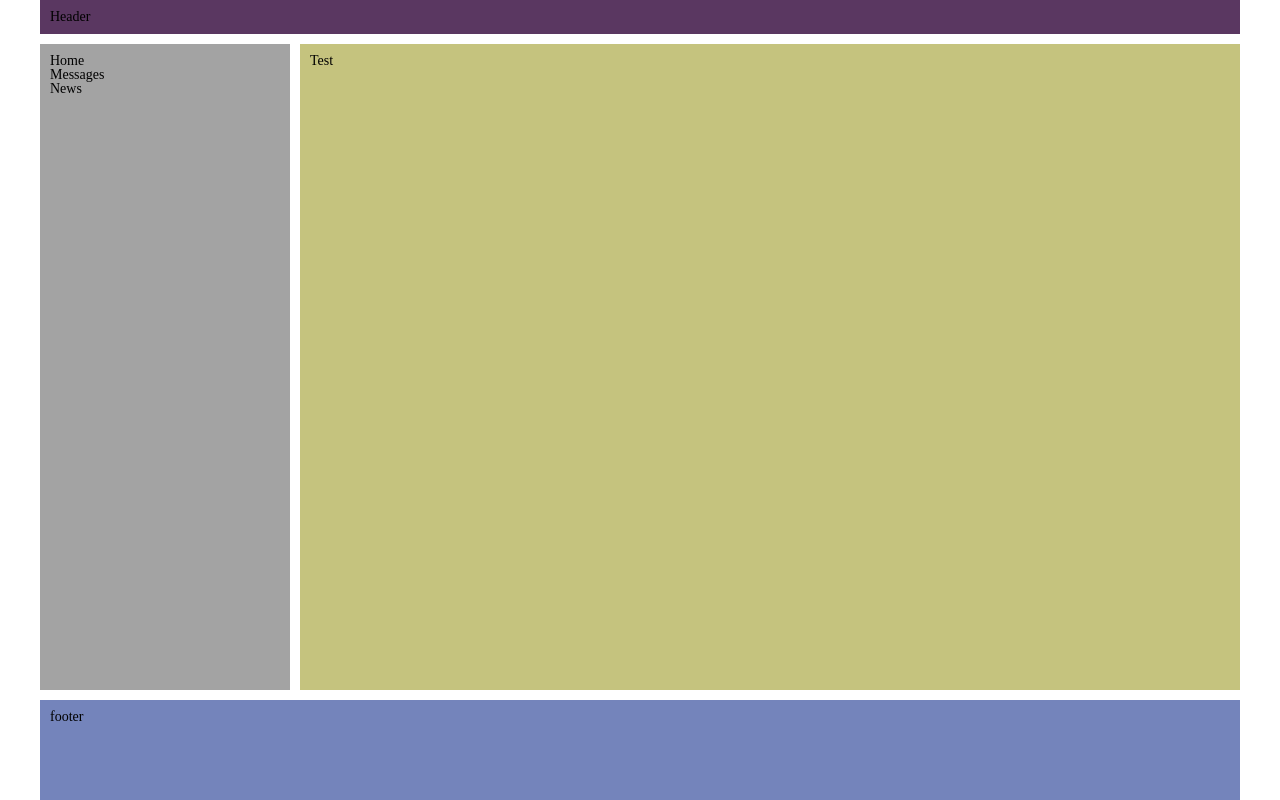
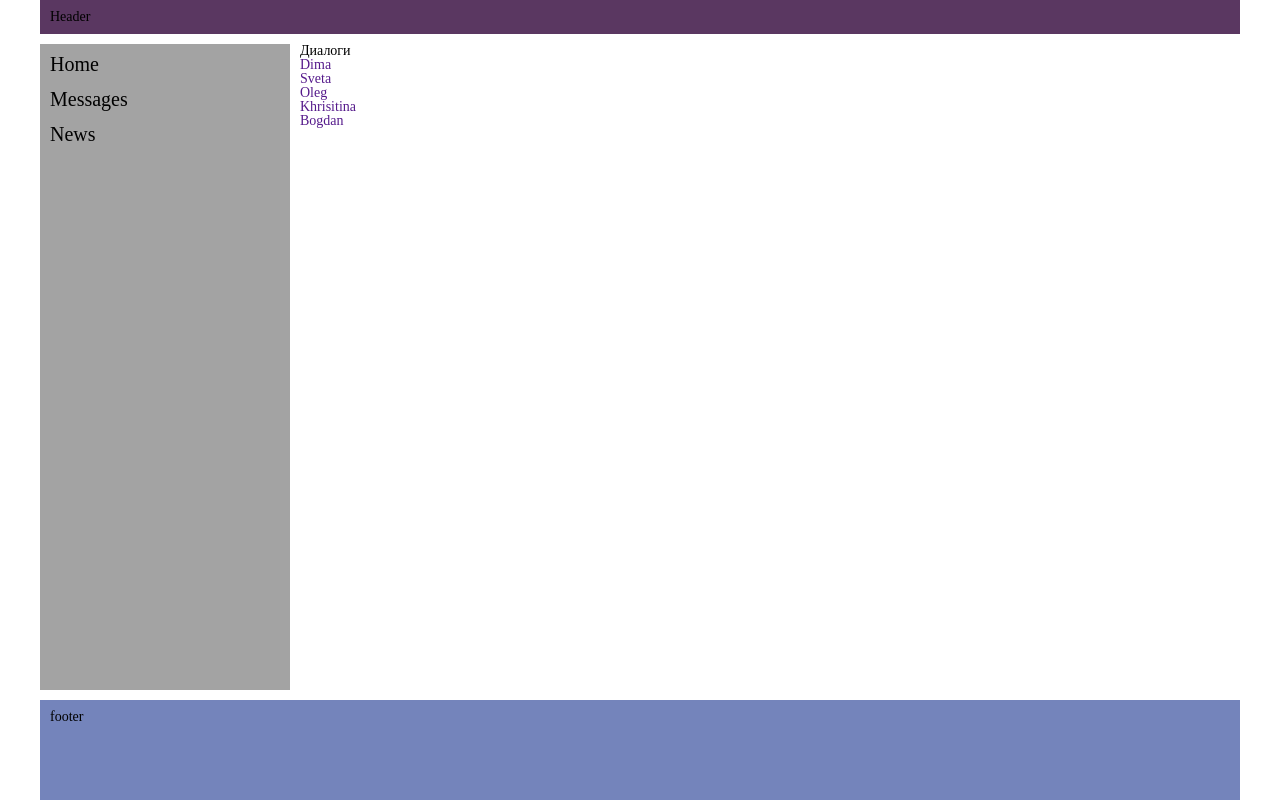
Before and after one commit to onndes/social-network-react, a React (Create React App) app: page /messages in a window 1280 px wide. Built offline with nearby package versions, Linux system fonts and the light colour scheme.

Commit message:
added pages

```diff
--- a/package.json
+++ b/package.json
@@ -6,6 +6,7 @@
     "node-sass": "^6.0.1",
     "react": "^17.0.2",
     "react-dom": "^17.0.2",
+    "react-router-dom": "^5.2.0",
     "react-scripts": "4.0.3",
     "web-vitals": "^1.1.2"
   },
--- a/src/components/App/App.js
+++ b/src/components/App/App.js
@@ -2,18 +2,21 @@ import React, { Component } from "react";
 import style from "./App.module.css";
 import Header from "../Header/Header";
 import Aside from "../Aside/Aside";
+import Footer from "../Footer/Footer";
+import { BrowserRouter } from "react-router-dom";
 import Main from "../Main/Main";
-import Footer from "../Footer/Footer";
 
 export default class App extends Component {
     render() {
         return (
+            <BrowserRouter>
                 <div className={style.app}>
                     <Header />
                     <Aside />
                     <Main />
                     <Footer />
                 </div>
+            </BrowserRouter>
         );
     }
 }
--- a/src/components/Aside/Aside.js
+++ b/src/components/Aside/Aside.js
@@ -1,17 +1,25 @@
-import React, { Component } from 'react'
-import style from "./Aside.module.css"
+import React, { Component } from "react";
+import style from "./Aside.module.css";
+import { Link } from "react-router-dom";
+
 export default class Aside extends Component {
     render() {
         return (
             <>
                 <aside className={style.aside}>
                     <ul className={style.list}>
-                        <li className={style.item}>Home</li>
-                        <li className={style.item}>Messages</li>
-                        <li className={style.item}>News</li>
+                        <li className={style.item}>
+                            <Link to='/home'>Home</Link>
+                        </li>
+                        <li className={style.item}>
+                            <Link to='/messages'>Messages</Link>
+                        </li>
+                        <li className={style.item}>
+                            <Link to='/news'>News</Link>
+                        </li>
                     </ul>
                 </aside>
             </>
-    )
+        );
     }
 }
--- a/src/components/Aside/Aside.module.css
+++ b/src/components/Aside/Aside.module.css
@@ -3,3 +3,17 @@
   background-color: rgb(163, 163, 163);
   padding: 10px;
 }
+
+.list {
+
+}
+
+.item {
+  padding: 0px 0px 15px 0px;
+
+}
+
+.item a {
+  font-size: 20px;
+  color: black;
+}
--- /dev/null
+++ b/src/components/HomePage/HomePage.js
@@ -0,0 +1,11 @@
+import React, { Component } from 'react'
+
+export default class HomePage extends Component {
+  render() {
+    return (
+      <div>
+        Home Page
+      </div>
+    )
+  }
+}
--- a/src/components/Main/Main.js
+++ b/src/components/Main/Main.js
@@ -1,15 +1,18 @@
-import React, { Component } from 'react'
-import style from "./Main.module.css"
+import React, { Component } from "react";
+// import style from "Main.module.css";
+import { Route } from "react-router-dom";
+import MessagesPage from "../MessagesPage/MessagesPage";
+import NewsPage from "../NewsPage/NewsPage";
+import HomePage from "../HomePage/HomePage";
 
 export default class Main extends Component {
-  render() {
-    return (
-
-     <>
-        <main className={style.main}>
-        <div>Test</div>
-    </main>
-     </>
-    )
-  }
+    render() {
+        return (
+            <div>
+                <Route path='/home' component={HomePage} />
+                <Route path='/messages' component={MessagesPage} />
+                <Route path='/news' component={NewsPage} />
+            </div>
+        );
+    }
 }
--- /dev/null
+++ b/src/components/MessagesPage/MessagesPage.js
@@ -0,0 +1,32 @@
+import React, { Component } from "react";
+import style from "./MessagesPage.module.css";
+import { Link } from "react-router-dom";
+
+export default class MessagesPage extends Component {
+    render() {
+        return (
+            <>
+                <main className={style.wrapper}>
+                    <h3 className={style.title}>Диалоги</h3>
+                    <ul className={style.list}>
+                        <li className={style.item}>
+                            <Link>Dima</Link>
+                        </li>
+                        <li className={style.item}>
+                            <Link>Sveta</Link>
+                        </li>
+                        <li className={style.item}>
+                            <Link>Oleg</Link>
+                        </li>
+                        <li className={style.item}>
+                            <Link>Khrisitina</Link>
+                        </li>
+                        <li className={style.item}>
+                            <Link>Bogdan</Link>
+                        </li>
+                    </ul>
+                </main>
+            </>
+        );
+    }
+}
--- /dev/null
+++ b/src/components/MessagesPage/MessagesPage.module.css
@@ -0,0 +1,5 @@
+.main {
+  grid-area: main;
+  background-color: rgb(197, 195, 126);
+  padding: 10px;
+}
--- /dev/null
+++ b/src/components/NewsPage/NewsPage.js
@@ -0,0 +1,10 @@
+import React, { Component } from "react";
+// import style from "NewsPage.module.css";
+
+export default class NewsPage extends Component {
+    render() {
+        return <div>
+          NewsPage
+        </div>;
+    }
+}
```
Also changed, not shown: src/components/NewsPage/NewsPage.module.css (added), 1 other file (tests, documents, lock files or other folders). Lines whose indentation alone changed are shown as unchanged.
